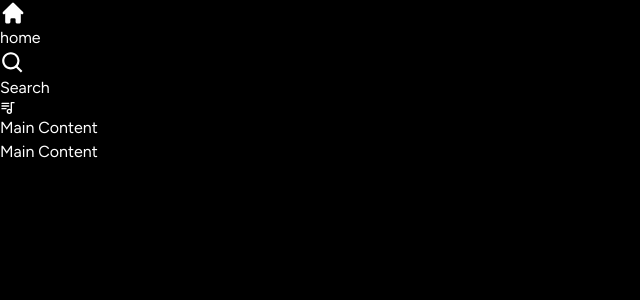
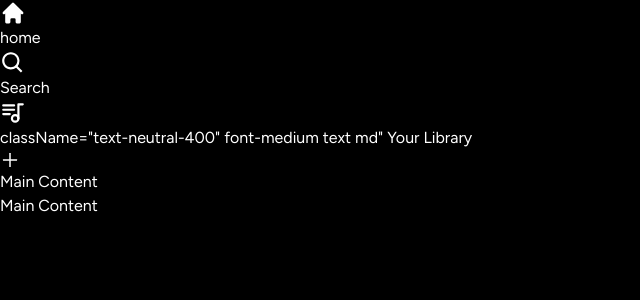
Before and after one commit to hauolinalani/spotify-clone, a Next.js app: page / in a window 1280 px wide. Shown: the top 300 px of the page, without its empty margins (0-640 px from the left). Built offline with nearby package versions, Linux system fonts and the light colour scheme.

Commit message:
Update Library.tsx

```diff
--- a/components/Library.tsx
+++ b/components/Library.tsx
@@ -1,5 +1,6 @@
 "use client";
 import { TbPlaylist } from "react-icons/tb";
+import { AiOutlinePlus } from "react-icons/ai";
 
 const Library = () => {
   const onClick = () => {
@@ -10,8 +11,23 @@ const Library = () => {
     <div className="flex flex-col">
       <div className="flex items-center justify-between px-5 pt-4">
         <div className="inline-flex items-center gap-x-2">
-          <TbPlaylist />
+          <TbPlaylist className= "text-neutral-400" size={26} />
+          <p>
+            className="text-neutral-400"
+            font-medium
+            text md"
+           Your Library
+          </p>
         </div>
+        <AiOutlinePlus
+        onClick={onClick}
+        size={20}
+        className="
+        text-neutral-400
+        cursor-pointer
+        hover:text-white
+        transition"
+        />
       </div>
     </div>
   );
```
